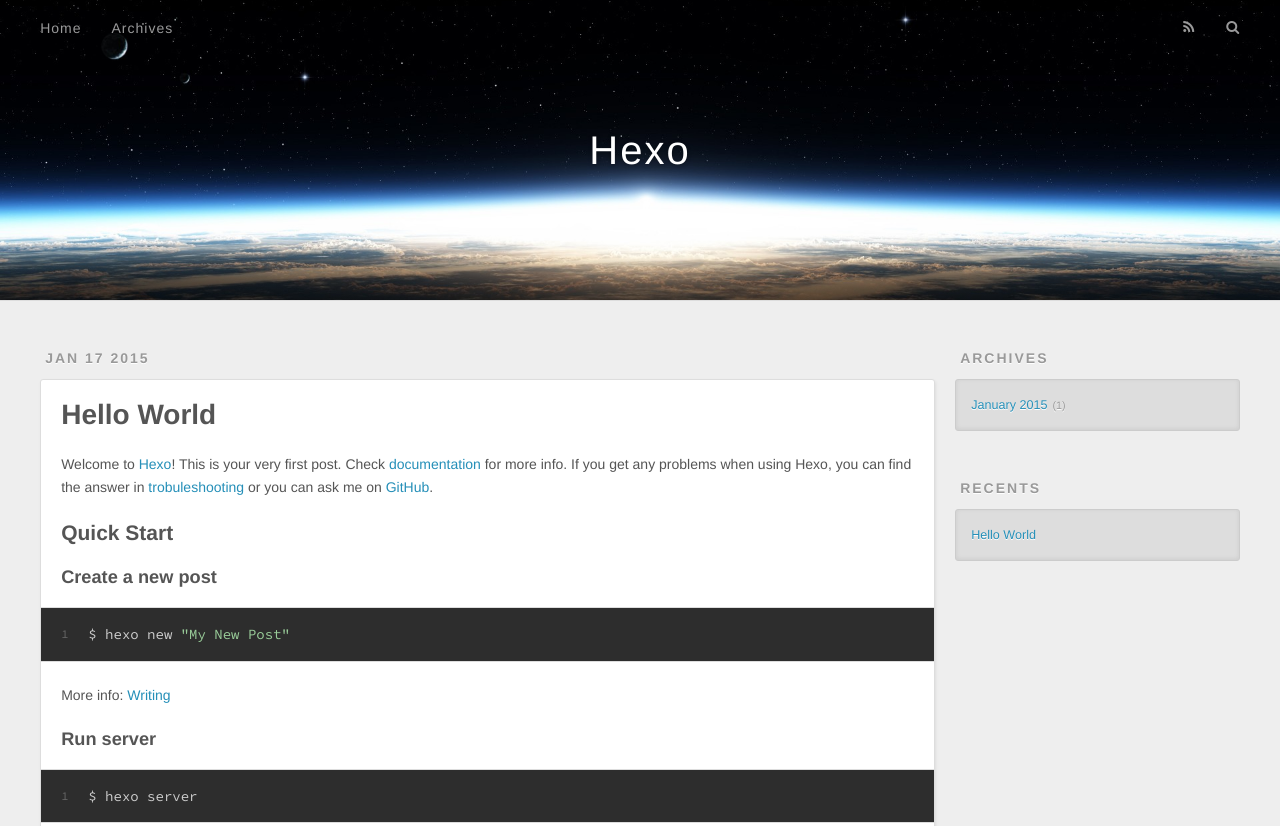
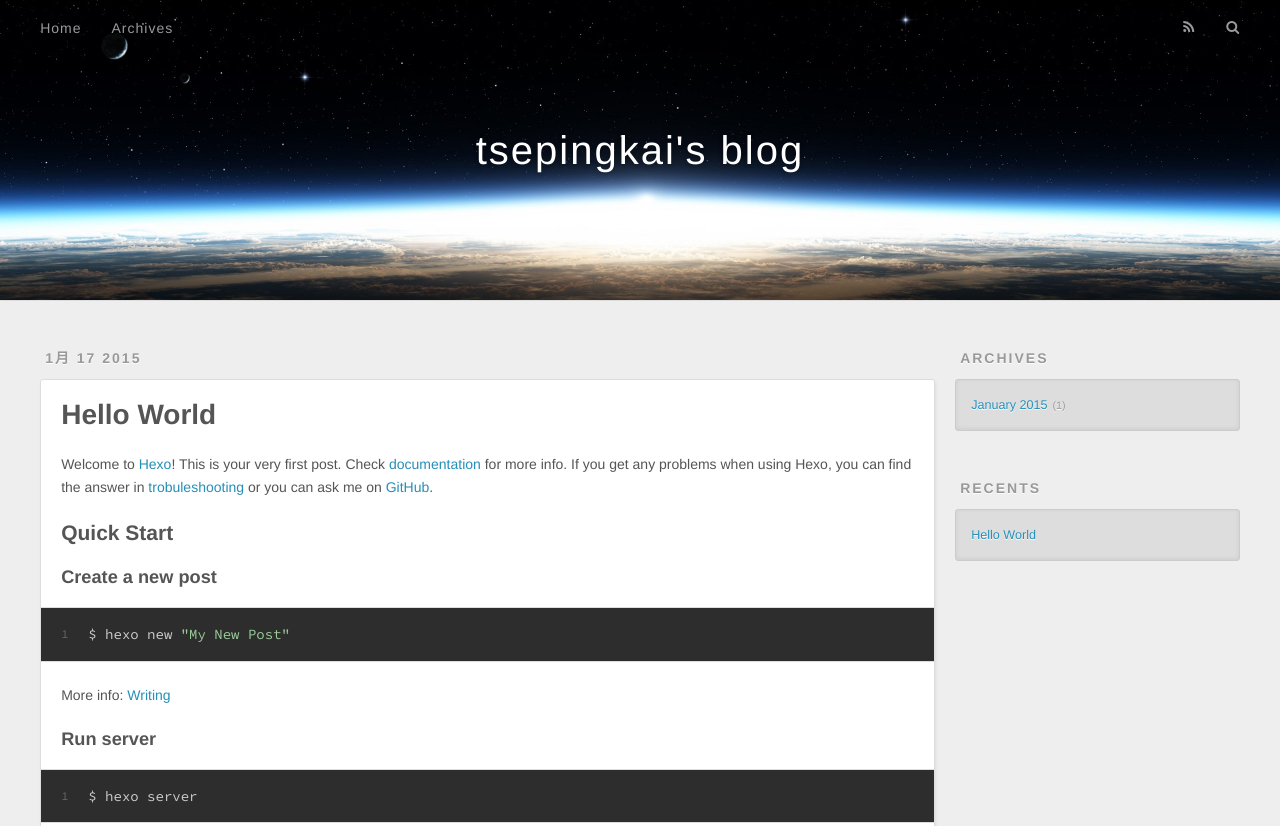
Before and after one commit to tsepingkai/tsepingkai.github.io, a plain HTML site: page index.html in a window 1280 px wide. Shown: the top 826 px of the page. Drawn offline with nearby package versions, Linux system fonts and the light colour scheme.

Commit message:
Site updated: 2015-01-17 09:17:35

```diff
--- a/index.html
+++ b/index.html
@@ -3,20 +3,20 @@
 <head>
   <meta charset="utf-8">
 
-  <title>Hexo</title>
+  <title>tsepingkai&#39;s blog</title>
   <meta name="viewport" content="width=device-width, initial-scale=1, maximum-scale=1">
   <meta name="description">
 <meta property="og:type" content="website">
-<meta property="og:title" content="Hexo">
+<meta property="og:title" content="tsepingkai's blog">
 <meta property="og:url" content="http://yoursite.com/">
-<meta property="og:site_name" content="Hexo">
+<meta property="og:site_name" content="tsepingkai's blog">
 <meta property="og:description">
 <meta name="twitter:card" content="summary">
-<meta name="twitter:title" content="Hexo">
+<meta name="twitter:title" content="tsepingkai's blog">
 <meta name="twitter:description">
 
 
-    <link rel="alternative" href="/atom.xml" title="Hexo" type="application/atom+xml">
+    <link rel="alternative" href="/atom.xml" title="tsepingkai&#39;s blog" type="application/atom+xml">
 
 
     <link rel="icon" href="/favicon.png">
@@ -35,7 +35,7 @@
   <div id="header-outer" class="outer">
     <div id="header-title" class="inner">
       <h1 id="logo-wrap">
-        <a href="/" id="logo">Hexo</a>
+        <a href="/" id="logo">tsepingkai&#39;s blog</a>
       </h1>
 
     </div>
@@ -66,7 +66,7 @@
     <article id="post-hello-world" class="article article-type-post" itemscope itemprop="blogPost">
   <div class="article-meta">
     <a href="/2015/01/17/hello-world/" class="article-date">
-  <time datetime="2015-01-17T01:05:03.000Z" itemprop="datePublished">Jan 17 2015</time>
+  <time datetime="2015-01-17T01:05:03.000Z" itemprop="datePublished">1月 17 2015</time>
 </a>
 
   </div>
@@ -159,7 +159,7 @@
 
   <div class="outer">
     <div id="footer-info" class="inner">
-      &copy; 2015 John Doe<br>
+      &copy; 2015 pingkai.tse<br>
       Powered by <a href="http://hexo.io/" target="_blank">Hexo</a>
     </div>
   </div>
```
Also changed, not shown: 2015/01/17/hello-world/index.html (+6 -6 lines), archives/2015/01/index.html (+8 -8 lines), archives/2015/index.html (+8 -8 lines), archives/index.html (+8 -8 lines).
